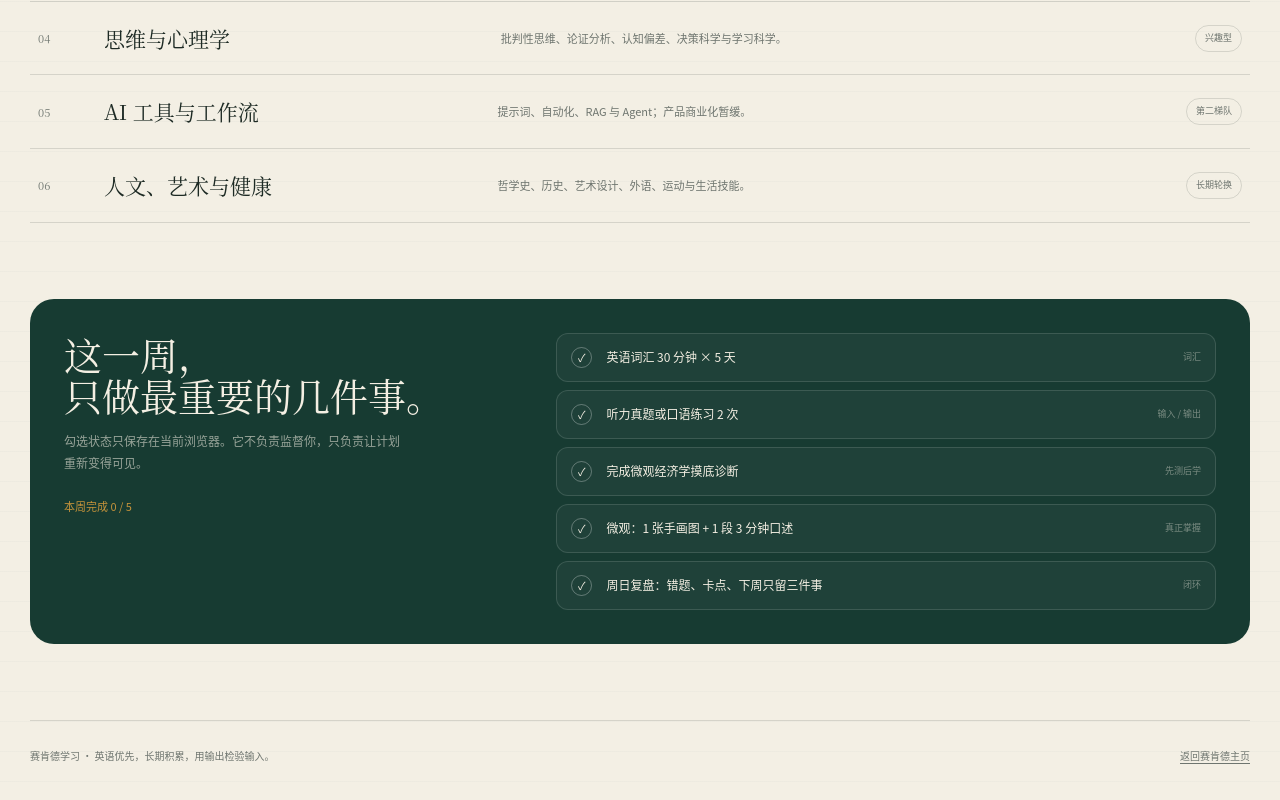
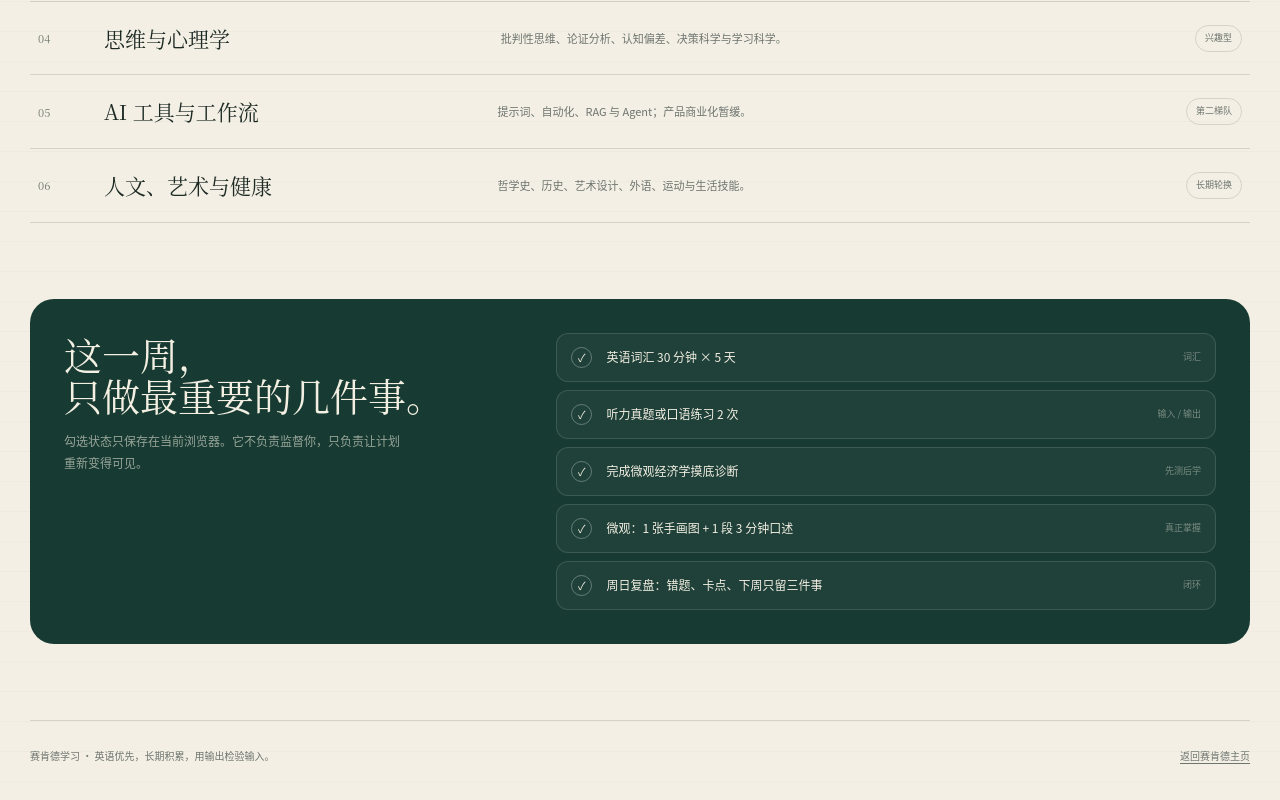
Before and after one commit to w2449793807-cmd/saikende-study, a plain HTML site: page index.html in a window 1280 px wide. Shown: the part 1649-2449 px from the top of the page. Drawn offline with Linux system fonts and the light colour scheme.

Commit message:
不再显示清单数量

```diff
--- a/index.html
+++ b/index.html
@@ -141,7 +141,6 @@
         <div class="weekly-intro">
           <h2 id="weekly-title">这一周，<br />只做最重要的几件事。</h2>
           <p>勾选状态只保存在当前浏览器。它不负责监督你，只负责让计划重新变得可见。</p>
-          <span class="weekly-count" data-check-count>本周进度</span>
         </div>
         <div class="check-list">
           <button class="check-item" type="button" data-check="words" aria-pressed="false"><span class="check-box">✓</span><span>英语词汇 30 分钟 × 5 天</span><small>词汇</small></button>
```
